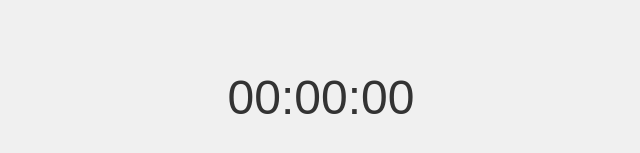
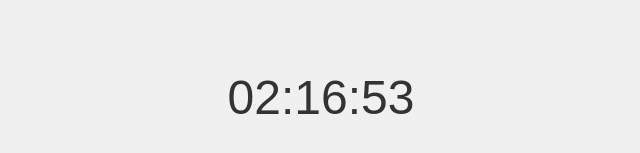
Before and after one commit to jorgecarloslopez/reloj_digital-digital_clock, a plain HTML site: page index.html in a window 1280 px wide. Shown: the part 303-456 px from the top of the page, 319-959 px from the left. Drawn offline with Linux system fonts and the light colour scheme.

Commit message:
I'm going to call the actualizaRelog function

```diff
--- a/index.js
+++ b/index.js
@@ -13,3 +13,6 @@ function actualizarReloj() {
   const horaActual = `${horas}:${minutos}:${segundos}`;
   reloj.textContent = horaActual;
 }
+
+setInterval(actualizarReloj, 1000);
+actualizarReloj();
```
Also changed, not shown: index.html (+0 -2 lines).
